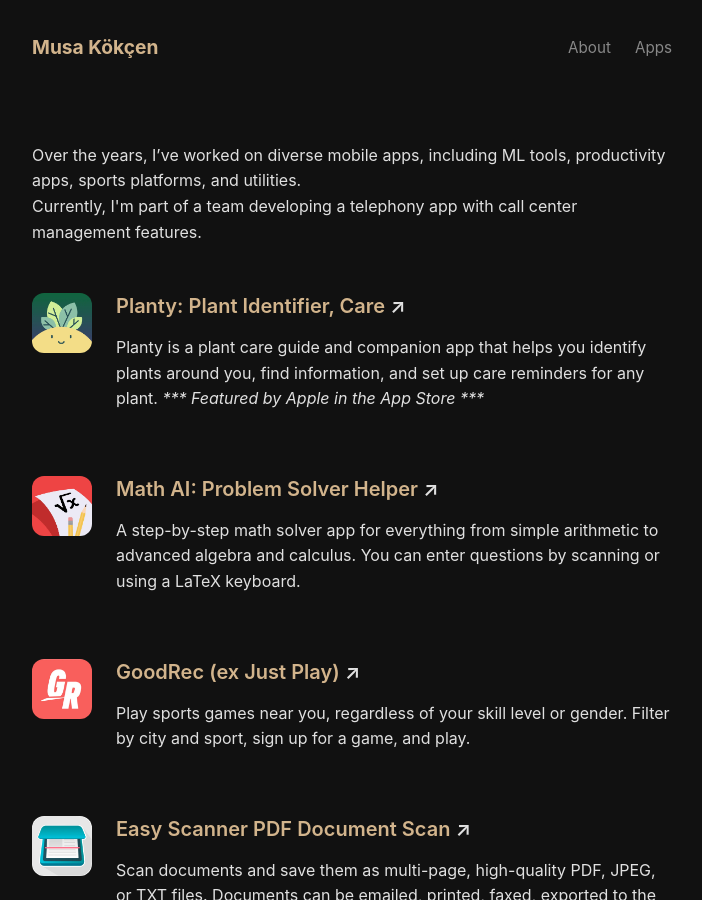
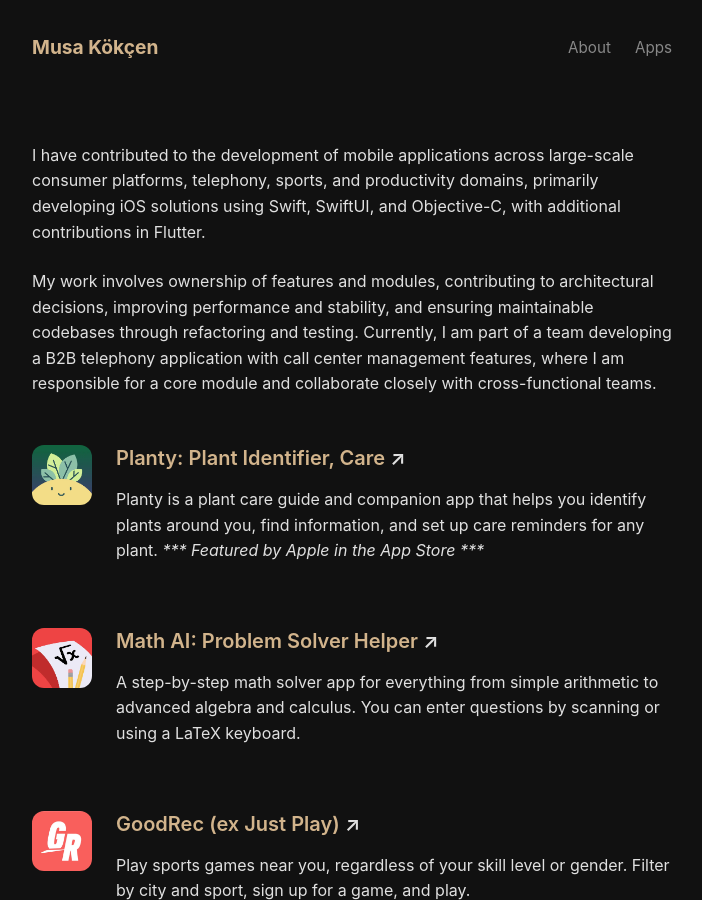
Before and after one commit to musakokcen/musakocen.github.io, a Jekyll site: the page built from projects.md, in a window 1280 px wide and 900 px high. Shown: the whole window, without its empty margins (288-990 px from the left). Built offline with Jekyll 4.4.1, drawn with Linux system fonts in a browser that asks for light colours.

Commit message:
Update about and projects pages content
Removed redundant heading from about.md and revised the introduction in projects.md to provide more detail about mobile app development experience, technologies used, and current responsibilities. Improved clarity and specificity of project contributions.

```diff
--- a/projects.md
+++ b/projects.md
@@ -5,8 +5,9 @@
 ---
 
 <div class="projects-intro" style="margin-bottom: 3rem;">
-  <p>Over the years, I’ve worked on diverse mobile apps, including ML tools, productivity apps, sports platforms, and utilities.<br>
-  Currently, I'm part of a team developing a telephony app with call center management features.</p>
+<p>I have contributed to the development of mobile applications across large-scale consumer platforms, telephony, sports, and productivity domains, primarily developing iOS solutions using Swift, SwiftUI, and Objective-C, with additional contributions in Flutter.</p>
+
+<p>My work involves ownership of features and modules, contributing to architectural decisions, improving performance and stability, and ensuring maintainable codebases through refactoring and testing. Currently, I am part of a team developing a B2B telephony application with call center management features, where I am responsible for a core module and collaborate closely with cross-functional teams.</p>
 </div>
 
 <div class="project-list">
```
Also changed, not shown: about.md (+0 -2 lines).
